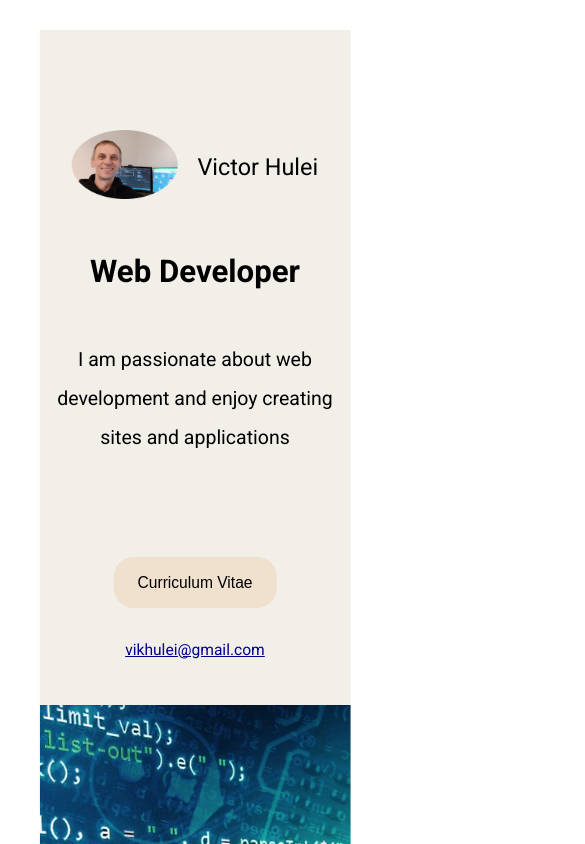
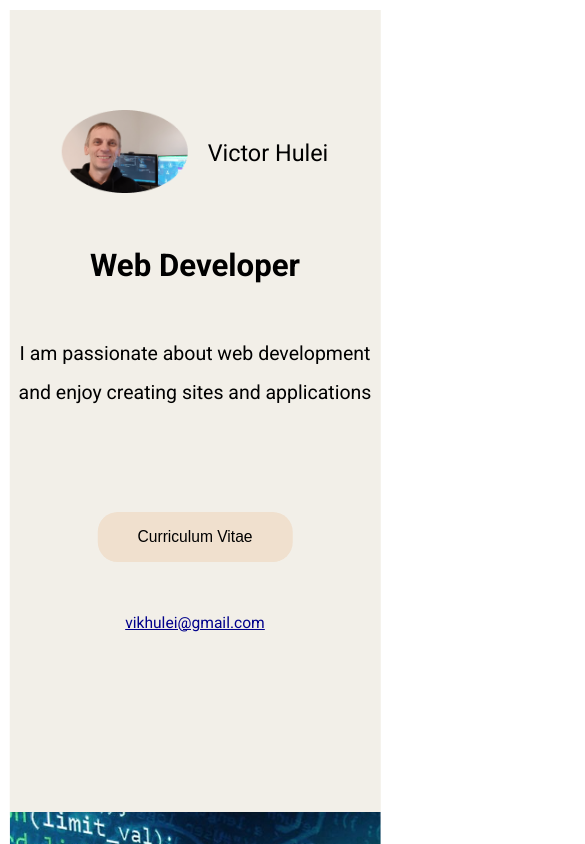
Before and after one commit to vikhulei/portfolio_new, a React (Create React App) app: page / in a window 390 px wide. Shown: the top 844 px of the page, 585 px wide, since content can reach past the window. Built offline with nearby package versions, Linux system fonts and the light colour scheme.

Commit message:
mobile tech section draft

```diff
--- a/src/App.css
+++ b/src/App.css
@@ -4,5 +4,5 @@
     transform: translate(-50%);
     width: 95vw;
     max-width: 1400px;
-    padding: 0 30px;
+    padding: 0;
 }
--- a/src/sections/01_home/HomeStyle.js
+++ b/src/sections/01_home/HomeStyle.js
@@ -25,7 +25,8 @@ const Wrapper = styled(WrapperStyled) `
     margin-top: 30px;
     animation: ${Appear} 2s;
     @media screen and (max-width: 800px) {
-        height: 80vh;
+        margin-top: 2.5vw;
+        height: 95vh;
     }
 `
 
--- a/src/sections/02_techs/TechsStyle.js
+++ b/src/sections/02_techs/TechsStyle.js
@@ -7,7 +7,7 @@ const { background, middle_light } = colors
 
 const Wrapper = styled(WrapperStyled) `
     padding: 0;
-    height: 1050px;
+    height: 990px;
     justify-content: space-between;
     // border: black solid 1px;
 `
@@ -71,7 +71,7 @@ const IconsWrapper = styled.div `
     align-items: end;
     transition: 3s;
     opacity: ${(({showIcons}) => showIcons ? 1 : 0)};
-    // opacity: 1;
+
     `
 
     const IconContainer = styled.div `
```
